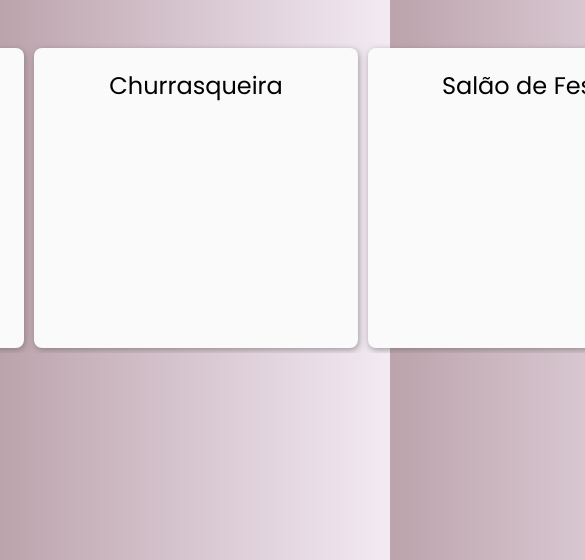
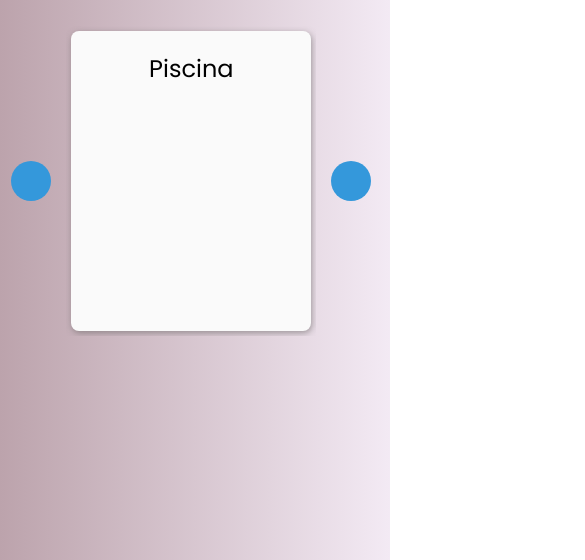
Before and after one commit to camillamendess/SistemaDeReservas-ProjetoBD, a plain HTML site: page makeYourReservation.html in a window 390 px wide. Shown: the part 284-844 px from the top of the page, 585 px wide, since content can reach past the window. Drawn offline with nearby package versions, Linux system fonts and the light colour scheme.

Commit message:
add media queries

```diff
--- a/css/reservation.css
+++ b/css/reservation.css
@@ -60,26 +60,34 @@ body {
 .slick-slide {
   margin: 5px;
 }
-
-.slick-prev, .slick-next {
+/* Estilos para os botões 'previous' e 'next' sem texto */
+.slick-prev,
+.slick-next {
     position: absolute;
     top: 50%;
     width: 40px;
     height: 40px;
-  font-size: 10px;
-  line-height: 1;
+    font-size: 16px;
+    line-height: 40px;
     cursor: pointer;
     transform: translate(0, -50%);
-  background-color: #fff;
-  border-radius: 12px;
-  color: #4b4a4a;
+    background-color: #3498db;
+    border-radius: 50%;
+    color: transparent;
     border: none;
     outline: none;
     transition: background-color 0.3s;
 }
 
-.slick-prev:hover, .slick-next:hover {
-  background-color: #e2d6d6;
+.slick-prev:focus,
+.slick-next:focus {
+    background-color: #2980b9;
+    outline: none;
+}
+
+.slick-prev:hover,
+.slick-next:hover {
+    background-color: #2c3e50;
 }
 
 .slick-prev {
@@ -90,16 +98,30 @@ body {
     right: -55px;
 }
 
-.slick-prev:before,
-.slick-next:before {
-  content: ''; /* Limpei o conteúdo anterior para usar caracteres específicos abaixo */
-  font-family: 'slick'; /* Adicionei uma fonte slick que possui setas específicas */
+/* Ícones para os botões 'previous' e 'next' usando pseudo-elementos */
+.slick-prev::before,
+.slick-next::before {
+    content: '\2190';  /* Caractere Unicode para uma seta para a esquerda */
 }
 
-.slick-prev:before {
-  content: '\2190'; /* Caractere Unicode para uma seta para a esquerda */
+.slick-next::before {
+    content: '\2192';  /* Caractere Unicode para uma seta para a direita */
 }
 
-.slick-next:before {
-  content: '\2192'; /* Caractere Unicode para uma seta para a direita */
+
+@media (max-width: 1019px){
+  .blocks-container {
+    width: 620px;
   }
+
+  .main-section h2 {
+    font-size: 30px;
+    padding-bottom: 40px;
+  }
+}
+
+@media (max-width: 767px){
+  .blocks-container {
+    width: 250px;
+}
+}
--- a/js/make-script.js
+++ b/js/make-script.js
@@ -1,14 +1,45 @@
-console.log("Ops");
+// Aguarda o evento de carregamento do DOM antes de executar o código
+window.addEventListener('DOMContentLoaded', function(){
 
-window.addEventListener('DOMContentLoaded', function(){
+    // Declaração de uma função chamada initializeSlick
     function initializeSlick(){
+
+        // Inicializa o plugin Slick no elemento com a classe 'blocks-container'
         $('.blocks-container').slick({
+
             // Configurações do Slick
-            infinite: false,
-            slidesToShow: 3,
-            slidesToScroll: 1
+            infinite: false,       // Permite ou impede a rotação infinita de slides
+            slidesToShow: 3,        // Número de slides a serem exibidos ao mesmo tempo
+            slidesToScroll: 1,       // Número de slides a serem percorridos ao avançar/retroceder
+            responsive: [
+                {
+                  breakpoint: 1020,
+                  settings: {
+                    slidesToShow: 2,
+                    slidesToScroll: 1,
+                  }
+                },
+                {
+                  breakpoint: 600,
+                  settings: {
+                    slidesToShow: 1,
+                    slidesToScroll: 1
+                  }
+                },
+                {
+                  breakpoint: 375,
+                  settings: {
+                    slidesToShow: 1,
+                    slidesToScroll: 1
+                  }
+                }
+                // You can unslick at a given breakpoint now by adding:
+                // settings: "unslick"
+                // instead of a settings object
+              ]
         });
     }
 
+    // Chama a função initializeSlick para aplicar as configurações do Slick após o carregamento do DOM
     initializeSlick();
 });
```
Lines whose indentation alone changed are shown as unchanged.
